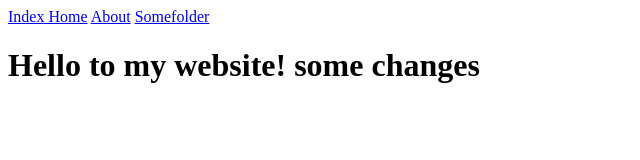
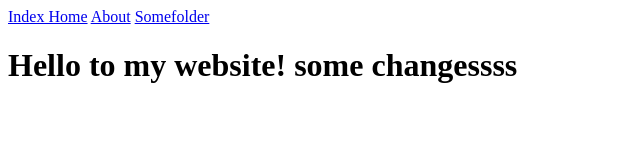
Before and after one commit to jw66njit/IS117-FALL-2020, a plain HTML site: page index.html in a window 1280 px wide. Shown: the full height of the page, 0-640 px from the left. Drawn offline with Linux system fonts and the light colour scheme.

Commit message:
Task: some changes

```diff
--- a/index.html
+++ b/index.html
@@ -8,6 +8,6 @@
 <a href="about.html">About</a>
 <a href="somefolder/index.html">Somefolder</a>
 <body>
-<h1>Hello to my website! some changes</h1>
+<h1>Hello to my website! some changessss</h1>
 </body>
 </html>
```
